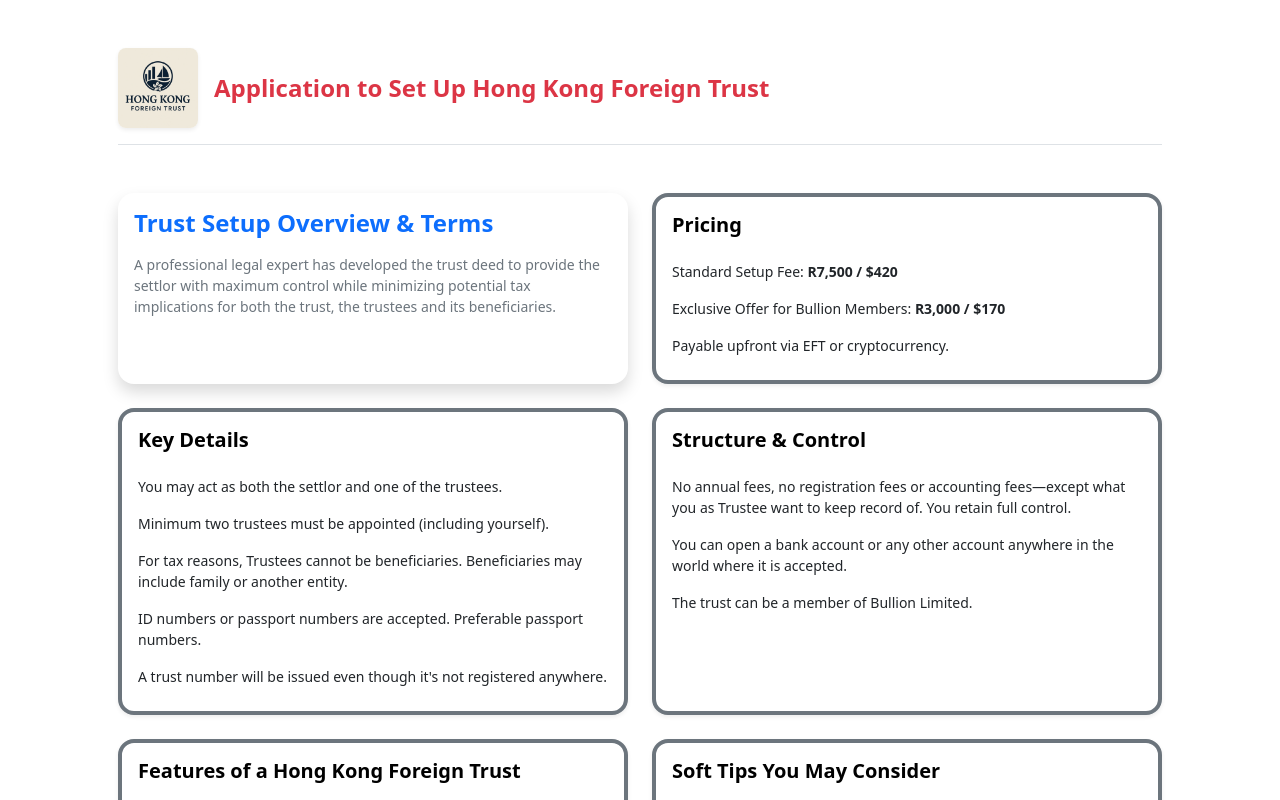
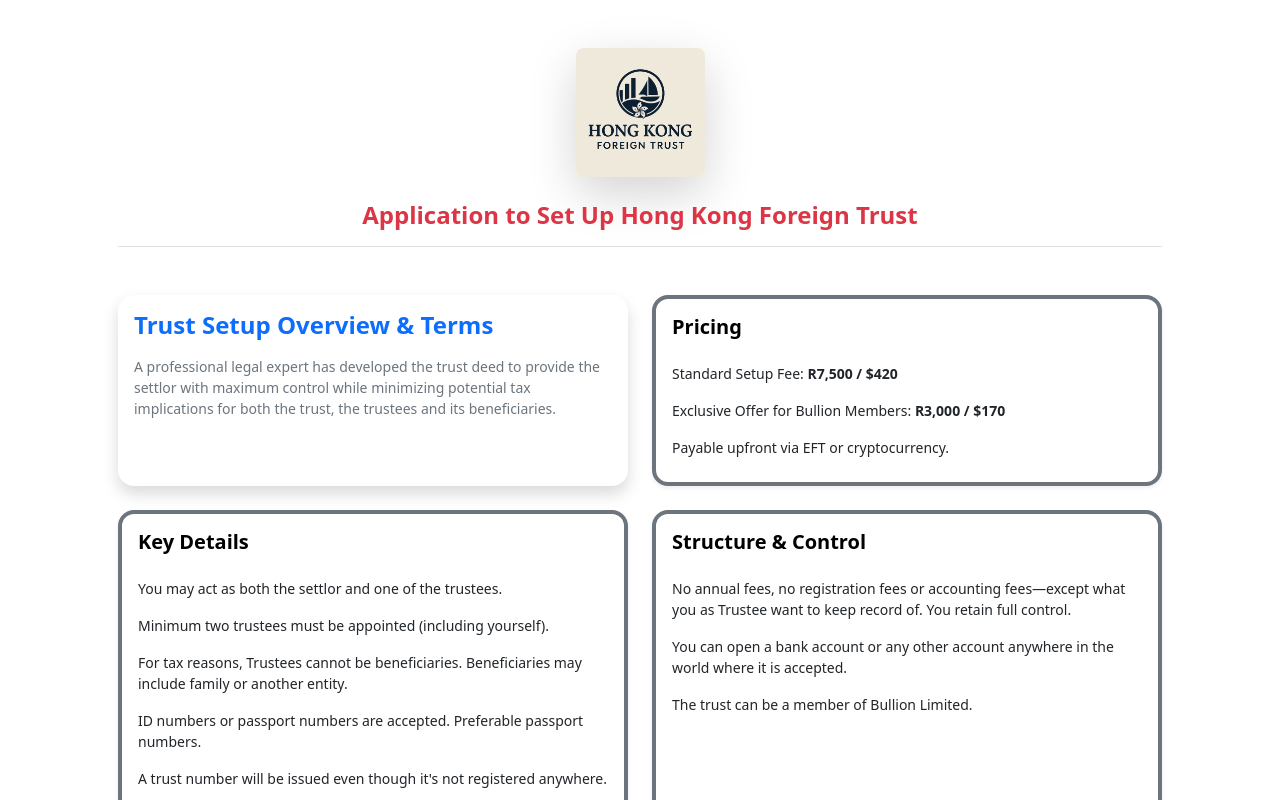
Before and after one commit to WhitelightningDev/hongkongtrust, an Angular app: page / in a window 1280 px wide. Shown: the top 800 px of the page. Built offline with nearby package versions, Linux system fonts and the light colour scheme.

Commit message:
`Added centered logo and updated header layout in welcomepage.html`

```diff
--- a/src/app/pages/welcomepage/welcomepage.html
+++ b/src/app/pages/welcomepage/welcomepage.html
@@ -1,10 +1,14 @@
 <div class="container my-5 px-3 px-md-5">
+   <!-- Centered Logo -->
+<div class="d-flex justify-content-center mb-4">
+  <img src="hongkonglogo.png" alt="Logo" width="129" class="rounded-3 shadow-lg" />
+</div>
 
-  <!-- Header -->
-  <h1 class="text-danger mb-5 fw-bold border-bottom pb-3 d-flex flex-column flex-md-row align-items-center gap-3 text-center text-md-start">
-    <img src="hongkonglogo.png" alt="Logo" width="80" class="rounded-3 shadow-sm">
-    <span class="fs-4 fs-md-2">Application to Set Up Hong Kong Foreign Trust</span>
-  </h1>
+<!-- Header -->
+<h1 class="text-danger mb-5 fw-bold border-bottom pb-3 d-flex flex-column gap-3 text-center">
+  <span class="fs-4 fs-md-2">Application to Set Up Hong Kong Foreign Trust</span>
+</h1>
+
 
   <!-- Row 1 -->
   <div class="row">
```
